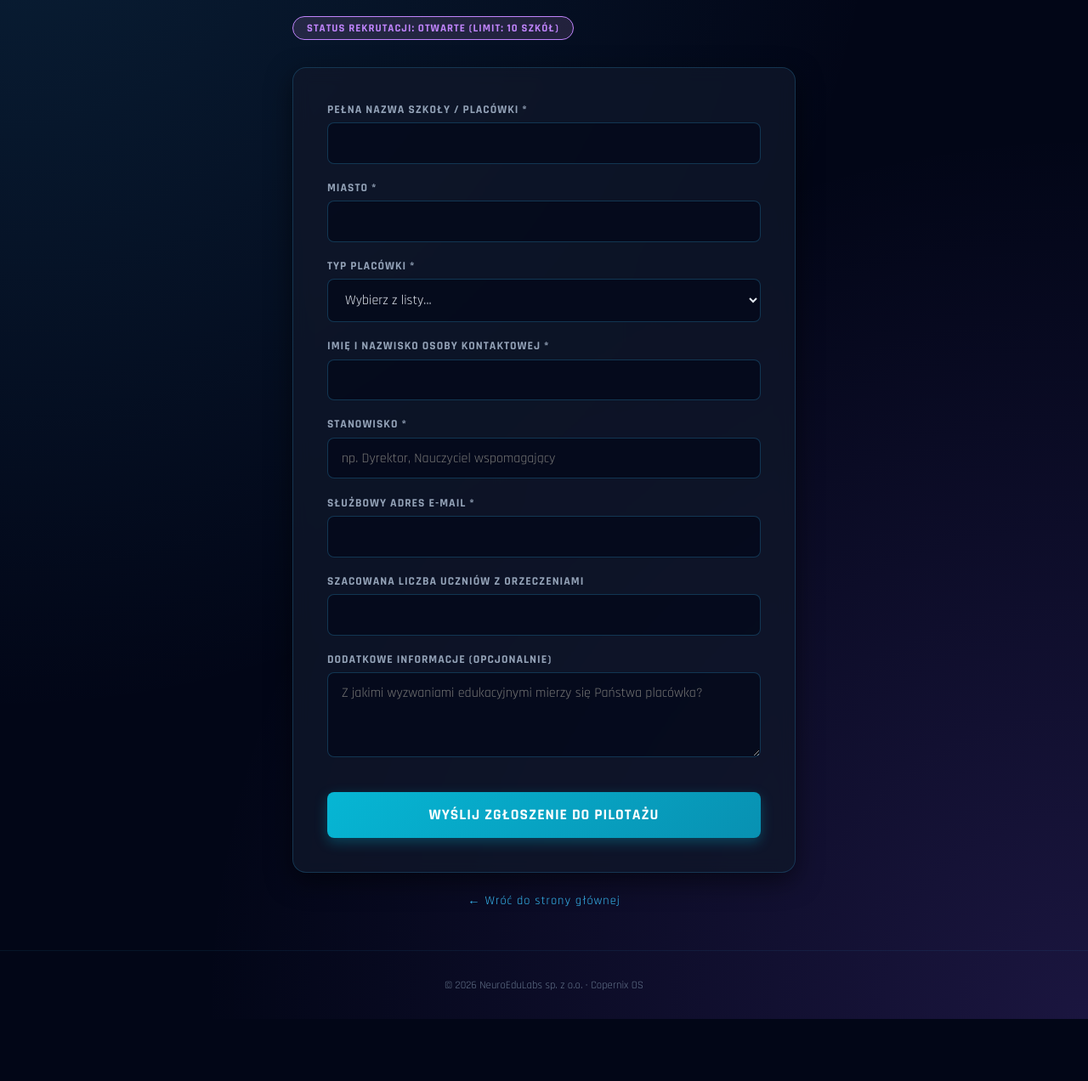
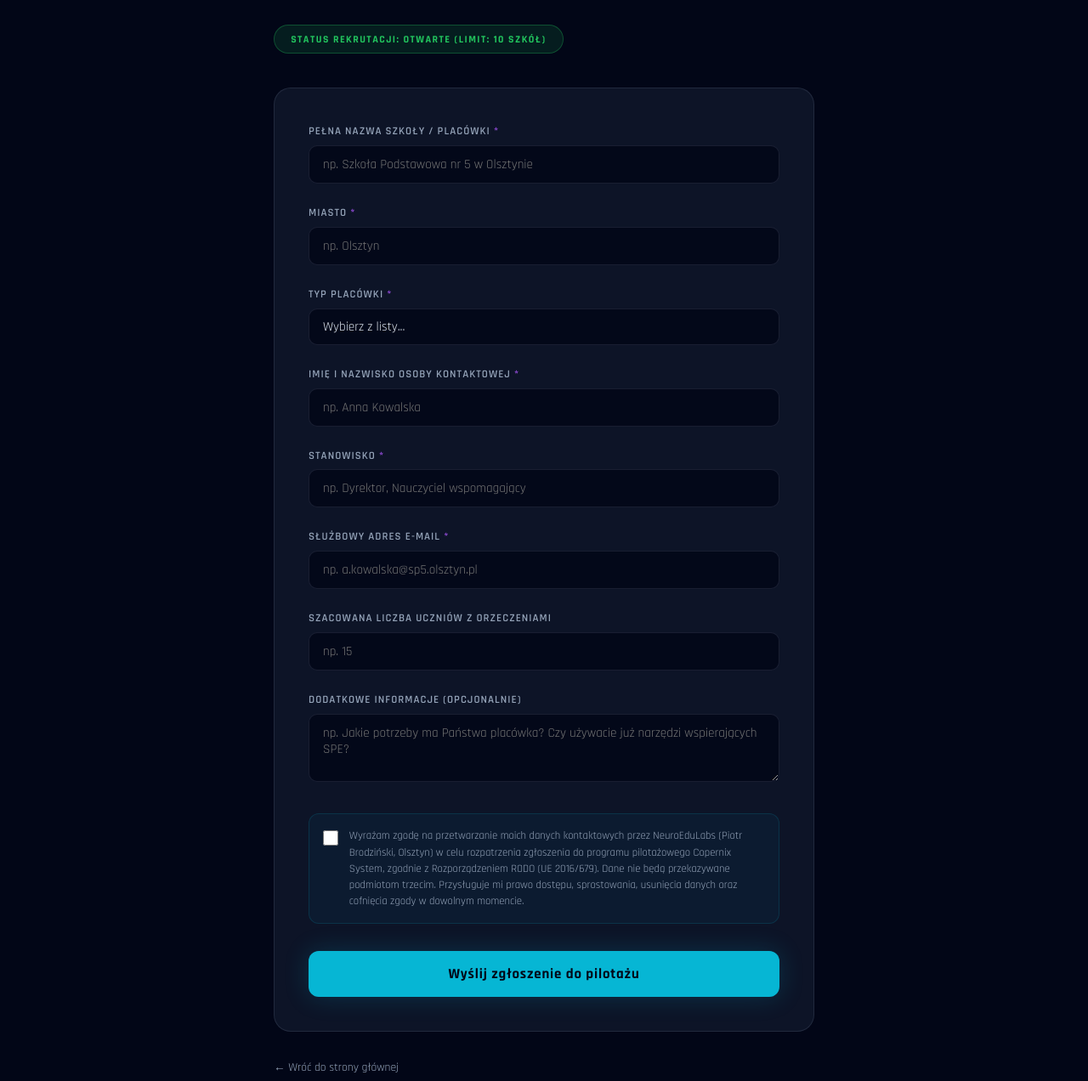
Before and after one commit to Bp701/copernix-andromeda-landing, a plain HTML site: page pilot.html in a window 1280 px wide. Shown: the part 200-1472 px from the top of the page at 85% size. Before the commit the page ends 1399 px from the top, so only its background shows below. Drawn offline with Linux system fonts and the light colour scheme.

Commit message:
Refactor pilot.html for improved structure and style

```diff
--- a/pilot.html
+++ b/pilot.html
@@ -3,95 +3,112 @@
 <head>
     <meta charset="UTF-8">
     <meta name="viewport" content="width=device-width, initial-scale=1.0">
-  <title>Zgłoszenie szkoły do pilotażu – Copernix OS</title>
-  <link rel="icon" type="image/png" href="https://neuroedulabs.onrender.com/favicon.png">
+    <title>Zgłoszenie szkoły do pilotażu · Copernix System</title>
+    <link href="https://fonts.googleapis.com/css2?family=Orbitron:wght@700;900&family=Rajdhani:wght@400;500;600;700&display=swap" rel="stylesheet">
     <style>
-    @import url('https://fonts.googleapis.com/css2?family=Orbitron:wght@700&family=Rajdhani:wght@400;600;700&display=swap');
-    * { margin: 0; padding: 0; box-sizing: border-box; }
-    body {
-      background: radial-gradient(circle at top left, rgba(56,189,248,0.14) 0, transparent 55%),
-                  radial-gradient(circle at bottom right, rgba(139,92,246,0.18) 0, transparent 55%),
-                  #020617;
-      color: #e2e8f0; font-family: 'Rajdhani', sans-serif; min-height: 100vh;
-      display: flex; flex-direction: column; align-items: center;
-    }
-    header { width: 100%; display: flex; justify-content: space-between; align-items: center; padding: 1.2rem 2rem; border-bottom: 1px solid rgba(56,189,248,0.15); }
-    .logo { font-family: 'Orbitron', sans-serif; font-size: 1.1rem; color: #38bdf8; letter-spacing: 2px; text-decoration: none; }
-    .badge { background: rgba(56,189,248,0.12); border: 1px solid #38bdf8; color: #38bdf8; padding: .25rem .75rem; border-radius: 99px; font-size: .75rem; letter-spacing: 1px; }
-    .container { max-width: 640px; width: 100%; padding: 3rem 1.5rem; }
-    h1 { font-family: 'Orbitron', sans-serif; font-size: clamp(1.6rem, 4vw, 2.2rem); background: linear-gradient(135deg, #38bdf8 0%, #818cf8 50%, #c084fc 100%); -webkit-background-clip: text; -webkit-text-fill-color: transparent; margin-bottom: 0.6rem; }
-    .subtitle { color: #94a3b8; font-size: 1.1rem; margin-bottom: 1.5rem; line-height: 1.6; }
-    .limit-badge { display: inline-block; background: rgba(240,171,252,0.12); border: 1px solid #c084fc; color: #c084fc; padding: .3rem 1rem; border-radius: 99px; font-size: .8rem; letter-spacing: 1px; margin-bottom: 2rem; font-weight: bold;}
-    form { background: rgba(15,23,42,0.8); border: 1px solid rgba(56,189,248,0.2); border-radius: 16px; padding: 2.5rem; box-shadow: 0 10px 30px rgba(0,0,0,0.5); backdrop-filter: blur(10px);}
-    .form-group { margin-bottom: 1.2rem; }
-    label { display: block; font-size: .85rem; color: #94a3b8; letter-spacing: 1px; margin-bottom: .4rem; text-transform: uppercase; font-weight: bold;}
-    input, select, textarea { width: 100%; background: rgba(2,6,23,0.6); border: 1px solid rgba(56,189,248,0.25); border-radius: 8px; padding: .8rem 1rem; color: #e2e8f0; font-family: 'Rajdhani', sans-serif; font-size: 1rem; transition: border-color .2s; }
-    input:focus, select:focus, textarea:focus { outline: none; border-color: #38bdf8; box-shadow: 0 0 10px rgba(56,189,248,0.2);}
-    select option { background: #0f172a; color: #e2e8f0; }
-    textarea { resize: vertical; min-height: 100px; }
-    .btn-submit { width: 100%; padding: 1rem; border-radius: 8px; font-family: 'Rajdhani', sans-serif; font-weight: 700; font-size: 1.1rem; letter-spacing: 1px; cursor: pointer; background: linear-gradient(135deg, #06b6d4, #0891b2); color: white; border: none; transition: 0.25s; margin-top: 1rem; box-shadow: 0 5px 15px rgba(6,182,212,0.3);}
-    .btn-submit:hover { transform: translateY(-2px); box-shadow: 0 8px 25px rgba(6,182,212,0.5); }
-    .back-link { display: inline-block; margin-top: 1.5rem; color: #38bdf8; text-decoration: none; font-size: .9rem; letter-spacing: 1px; text-align: center; width: 100%;}
-    .back-link:hover { color: #fff; }
-    footer { text-align: center; padding: 2rem; color: #64748b; font-size: .8rem; border-top: 1px solid rgba(56,189,248,0.08); width: 100%; margin-top: auto; }
+        :root{--bg:#020617;--card:rgba(15,23,42,0.9);--cy:#06b6d4;--pu:#a855f7;--gr:#22c55e;--or:#f59e0b;--tx:#e2e8f0;--txm:#94a3b8;--bd:rgba(148,163,184,0.15)}
+        *{margin:0;padding:0;box-sizing:border-box}
+        body{background:var(--bg);color:var(--tx);font-family:'Rajdhani',sans-serif;line-height:1.6;min-height:100vh}
+        .top{padding:1.5rem 2rem;display:flex;justify-content:space-between;align-items:center;border-bottom:1px solid var(--bd);max-width:900px;margin:0 auto}
+        .top a{font-family:'Orbitron',sans-serif;font-weight:700;color:var(--cy);text-decoration:none;font-size:1rem;letter-spacing:0.1em}
+        .top span{font-size:0.7rem;color:var(--pu);letter-spacing:0.15em;text-transform:uppercase;font-weight:600}
+        .wrap{max-width:700px;margin:0 auto;padding:3rem 2rem}
+        h1{font-family:'Playfair Display','Rajdhani',serif;font-size:clamp(1.6rem,4vw,2.2rem);color:var(--pu);margin-bottom:0.5rem;line-height:1.2}
+        .desc{color:var(--txm);font-size:0.95rem;margin-bottom:2rem}
+        .status{display:inline-block;background:rgba(34,197,94,0.12);border:1px solid rgba(34,197,94,0.3);color:var(--gr);font-size:0.75rem;font-weight:700;padding:0.4rem 1.2rem;border-radius:999px;letter-spacing:0.12em;text-transform:uppercase;margin-bottom:2.5rem}
+        .form-box{background:var(--card);border:1px solid var(--bd);border-radius:20px;padding:2.5rem}
+        label{display:block;font-size:0.8rem;font-weight:600;text-transform:uppercase;letter-spacing:0.08em;color:var(--txm);margin-bottom:0.4rem;margin-top:1.5rem}
+        label:first-child{margin-top:0}
+        input,select,textarea{width:100%;padding:0.75rem 1rem;background:rgba(2,6,23,0.8);border:1px solid var(--bd);border-radius:10px;color:var(--tx);font-family:'Rajdhani',sans-serif;font-size:0.95rem;transition:border-color 0.2s}
+        input:focus,select:focus,textarea:focus{outline:none;border-color:var(--cy)}
+        select{appearance:none;cursor:pointer}
+        textarea{min-height:80px;resize:vertical}
+        .req{color:var(--pu)}
+        .rodo-check{display:flex;gap:0.8rem;align-items:flex-start;margin-top:1.8rem;padding:1rem;background:rgba(6,182,212,0.05);border:1px solid rgba(6,182,212,0.15);border-radius:12px}
+        .rodo-check input[type=checkbox]{margin-top:3px;flex-shrink:0;width:18px;height:18px;accent-color:var(--cy);cursor:pointer}
+        .rodo-check span{font-size:0.8rem;color:var(--txm);line-height:1.5}
+        .submit-btn{display:block;width:100%;margin-top:2rem;padding:1rem;background:var(--cy);color:var(--bg);border:none;border-radius:12px;font-family:'Rajdhani',sans-serif;font-size:1.05rem;font-weight:700;letter-spacing:0.05em;cursor:pointer;transition:all 0.3s;box-shadow:0 0 30px rgba(6,182,212,0.2)}
+        .submit-btn:hover{background:#22d3ee;transform:translateY(-2px);box-shadow:0 0 40px rgba(6,182,212,0.3)}
+        .back{display:inline-block;margin-top:2rem;color:var(--txm);font-size:0.85rem;text-decoration:none}
+        .back:hover{color:var(--cy)}
+        .nota{margin-top:3rem;padding:1.5rem;background:rgba(245,158,11,0.06);border:1px solid rgba(245,158,11,0.15);border-radius:12px;font-size:0.75rem;color:var(--txm);line-height:1.7}
+        .nota strong{color:var(--or)}
+        .nota .ado{color:var(--tx);font-weight:600}
+        footer{border-top:1px solid var(--bd);padding:1.5rem 2rem;text-align:center;color:rgba(148,163,184,0.4);font-size:0.7rem;margin-top:3rem}
     </style>
 </head>
 <body>
-  <header>
-    <a href="index.html" class="logo">COPERNIX OS</a>
-    <span class="badge">PROGRAM PILOTAŻOWY</span>
-  </header>
-  <div class="container">
+
+<div class="top">
+    <a href="index.html">COPERNIX SYSTEM</a>
+    <span>Program Pilotażowy</span>
+</div>
+
+<div class="wrap">
     <h1>Zgłoszenie szkoły do pilotażu</h1>
-    <p class="subtitle">Wdróż lokalne środowisko Edge AI dla dzieci ze SPE w swojej placówce.</p>
-    <span class="limit-badge">STATUS REKRUTACJI: OTWARTE (LIMIT: 10 SZKÓŁ)</span>
+    <p class="desc">Wdróż lokalne środowisko Edge AI dla dzieci ze SPE w swojej placówce.</p>
+    <div class="status">Status rekrutacji: otwarte (limit: 10 szkół)</div>
 
-    <form action="https://formspree.io/f/mgolnybo" method="POST">
-      <div class="form-group">
-        <label for="school_name">Pełna nazwa szkoły / placówki *</label>
-        <input type="text" id="school_name" name="school_name" required>
-      </div>
-      <div class="form-group">
-        <label for="city">Miasto *</label>
-        <input type="text" id="city" name="city" required>
-      </div>
-      <div class="form-group">
-        <label for="school_type">Typ placówki *</label>
-        <select id="school_type" name="school_type" required>
+    <form class="form-box" action="https://formspree.io/f/mgolnybo" method="POST">
+
+        <label>Pełna nazwa szkoły / placówki <span class="req">*</span></label>
+        <input type="text" name="szkola" required placeholder="np. Szkoła Podstawowa nr 5 w Olsztynie">
+
+        <label>Miasto <span class="req">*</span></label>
+        <input type="text" name="miasto" required placeholder="np. Olsztyn">
+
+        <label>Typ placówki <span class="req">*</span></label>
+        <select name="typ" required>
             <option value="" disabled selected>Wybierz z listy...</option>
-          <option value="szkola_podstawowa">Szkoła Podstawowa</option>
-          <option value="szkola_specjalna">Szkoła Specjalna</option>
-          <option value="osrodek_spe">Ośrodek Wychowawczy / Rewalidacyjny</option>
+            <option value="podstawowa">Szkoła Podstawowa</option>
+            <option value="specjalna">Szkoła Specjalna</option>
+            <option value="osrodek">Ośrodek Wychowawczy / Rewalidacyjny</option>
             <option value="poradnia">Poradnia Psychologiczno-Pedagogiczna</option>
             <option value="inne">Inne</option>
         </select>
+
+        <label>Imię i nazwisko osoby kontaktowej <span class="req">*</span></label>
+        <input type="text" name="kontakt" required placeholder="np. Anna Kowalska">
+
+        <label>Stanowisko <span class="req">*</span></label>
+        <input type="text" name="stanowisko" required placeholder="np. Dyrektor, Nauczyciel wspomagający">
+
+        <label>Służbowy adres e-mail <span class="req">*</span></label>
+        <input type="email" name="email" required placeholder="np. a.kowalska@sp5.olsztyn.pl">
+
+        <label>Szacowana liczba uczniów z orzeczeniami</label>
+        <input type="number" name="uczniowie" placeholder="np. 15" min="1">
+
+        <label>Dodatkowe informacje (opcjonalnie)</label>
+        <textarea name="uwagi" placeholder="np. Jakie potrzeby ma Państwa placówka? Czy używacie już narzędzi wspierających SPE?"></textarea>
+
+        <!-- RODO CHECKBOX - WYMAGANY -->
+        <div class="rodo-check">
+            <input type="checkbox" required id="rodo">
+            <span>Wyrażam zgodę na przetwarzanie moich danych kontaktowych przez NeuroEduLabs (Piotr Brodziński, Olsztyn) w celu rozpatrzenia zgłoszenia do programu pilotażowego Copernix System, zgodnie z Rozporządzeniem RODO (UE 2016/679). Dane nie będą przekazywane podmiotom trzecim. Przysługuje mi prawo dostępu, sprostowania, usunięcia danych oraz cofnięcia zgody w dowolnym momencie.</span>
         </div>
-      <div class="form-group">
-        <label for="contact_person">Imię i nazwisko osoby kontaktowej *</label>
-        <input type="text" id="contact_person" name="contact_person" required>
+
+        <button type="submit" class="submit-btn">Wyślij zgłoszenie do pilotażu</button>
+    </form>
+
+    <a href="index.html" class="back">← Wróć do strony głównej</a>
+
+    <!-- NOTA PRAWNA + ADO -->
+    <div class="nota">
+        <strong>NOTA PRAWNA</strong><br>
+        Aplikacja Luna jest narzędziem edukacyjnym wspierającym rozwój koncentracji i regulacji emocji u dzieci. Nie jest wyrobem medycznym i nie zastępuje diagnozy ani terapii specjalistycznej.<br><br>
+        <strong>OCHRONA DANYCH (RODO)</strong><br>
+        <span class="ado">Administrator danych: Piotr Brodziński, NeuroEduLabs, Olsztyn, Polska</span><br>
+        Kontakt: <span id="em3"></span><br><br>
+        System Copernix działa w architekturze Edge AI (offline-first). Dane użytkowników nie są przesyłane do zewnętrznych usług chmurowych — przetwarzanie odbywa się lokalnie na urządzeniu placówki lub użytkownika. Privacy by Design zgodnie z art. 25 RODO.<br><br>
+        Korzystanie z systemu przez dzieci odbywa się pod nadzorem rodzica lub placówki edukacyjnej. Podstawa prawna przetwarzania danych: art. 6 ust. 1 lit. b RODO (wykonanie umowy/pilotażu) oraz art. 8 RODO w zakresie danych dzieci.
     </div>
-      <div class="form-group">
-        <label for="role">Stanowisko *</label>
-        <input type="text" id="role" name="role" placeholder="np. Dyrektor, Nauczyciel wspomagający" required>
 </div>
-      <div class="form-group">
-        <label for="email">Służbowy adres e-mail *</label>
-        <input type="email" id="email" name="email" required>
-      </div>
-      <div class="form-group">
-        <label for="students_count">Szacowana liczba uczniów z orzeczeniami</label>
-        <input type="number" id="students_count" name="students_count" min="1">
-      </div>
-      <div class="form-group">
-        <label for="message">Dodatkowe informacje (opcjonalnie)</label>
-        <textarea id="message" name="message" placeholder="Z jakimi wyzwaniami edukacyjnymi mierzy się Państwa placówka?"></textarea>
-      </div>
-      <button type="submit" class="btn-submit">WYŚLIJ ZGŁOSZENIE DO PILOTAŻU</button>
-    </form>
-    <a href="index.html" class="back-link">← Wróć do strony głównej</a>
-  </div>
-  <footer>
-    <p>&copy; 2026 NeuroEduLabs sp. z o.o. · Copernix OS</p>
-  </footer>
+
+<footer>&copy; 2026 NeuroEduLabs &middot; Copernix System &middot; Olsztyn, Polska</footer>
+
+<script>
+(function(){var u='piotr-lunaminicoach';var d='proton.me';document.getElementById('em3').textContent=u+'@'+d;})();
+</script>
 </body>
 </html>
```
Lines whose indentation alone changed are shown as unchanged.
